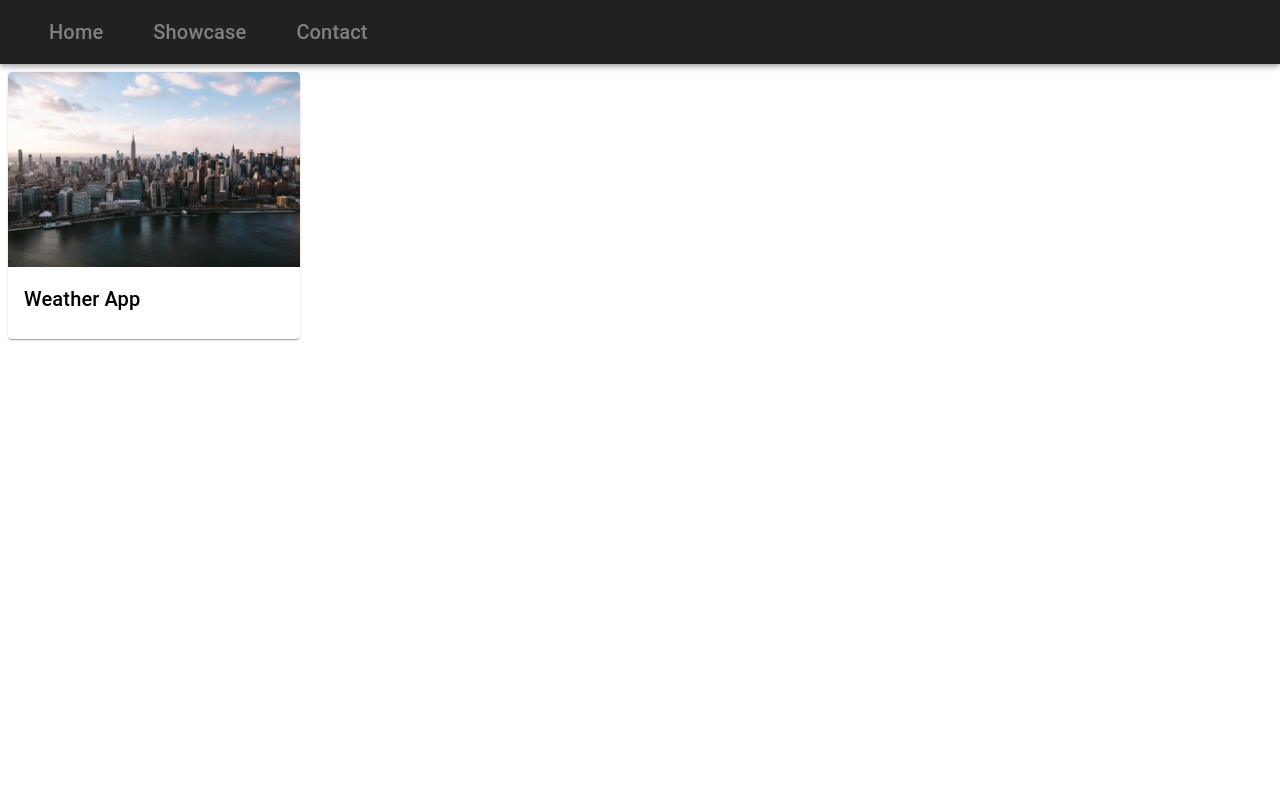
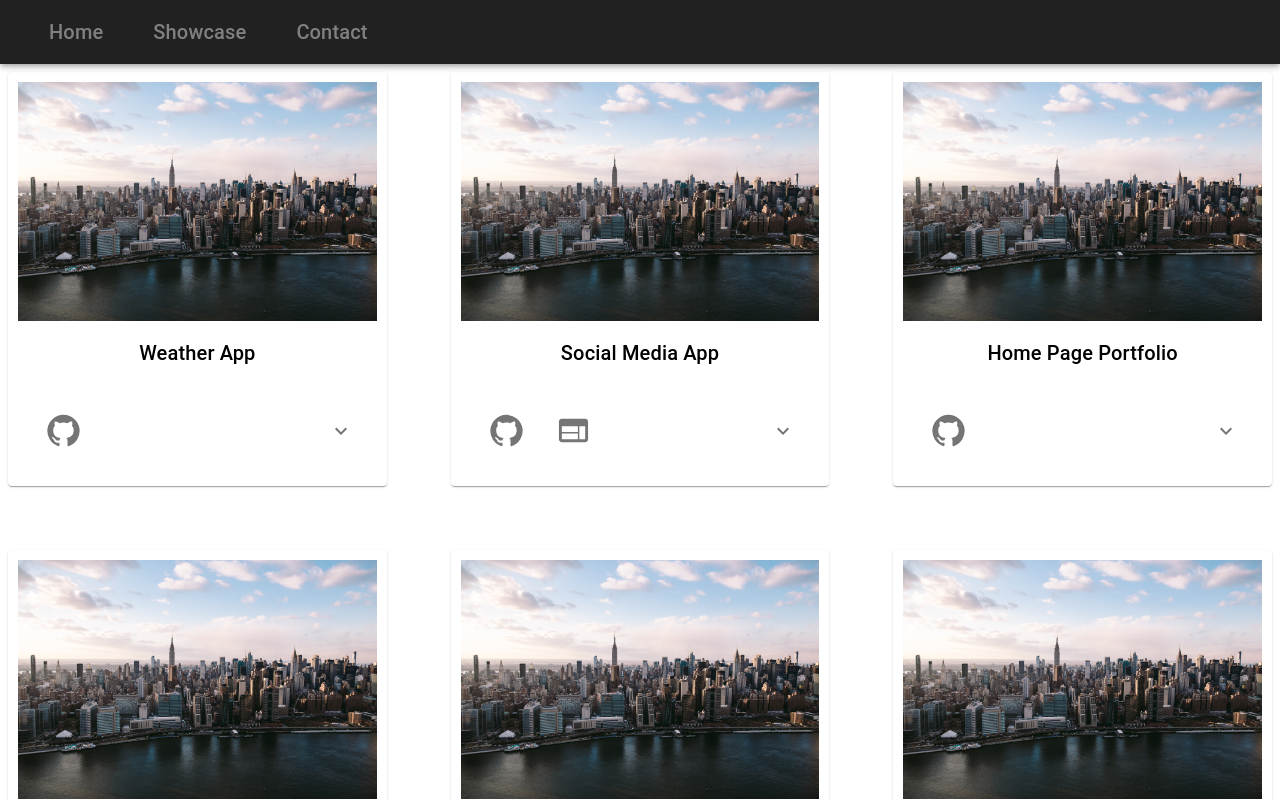
Before and after one commit to genericdude1998/Portfolio-Home-Page, a React app: page /showcase in a window 1280 px wide. Shown: the top 800 px of the page. Built offline with nearby package versions, Linux system fonts and the light colour scheme.

Commit message:
added grid

```diff
--- a/package.json
+++ b/package.json
@@ -12,6 +12,7 @@
   "dependencies": {
     "@emotion/react": "^11.7.1",
     "@emotion/styled": "^11.6.0",
+    "@mui/icons-material": "^5.2.5",
     "@mui/material": "^5.2.7",
     "@types/react": "^17.0.38",
     "@types/react-dom": "^17.0.11",
--- a/src/grid-item/GridItem.tsx
+++ b/src/grid-item/GridItem.tsx
@@ -1,28 +1,72 @@
-import React from "react";
+import React, { useState } from "react";
 
 import Card from "@mui/material/Card";
 import CardContent from "@mui/material/CardContent";
 import Typography from '@mui/material/Typography';
 import Grid from '@mui/material/Grid';
-import { CardMedia } from "@mui/material";
+import { CardActionArea, CardActions, CardMedia, IconButton } from "@mui/material";
+import { CardProps } from "@mui/material";
+import { Collapse } from "@mui/material";
+
+import GitHubIcon from '@mui/icons-material/GitHub';
+import ExpandMoreIcon from '@mui/icons-material/ExpandMore';
+import ExpandLessIcon from '@mui/icons-material/ExpandLess';
+import WebIcon from '@mui/icons-material/Web';
+
+import { styled } from "@mui/system";
 
 interface GridItemProps{
     name: string;
     img: string,
     desc: string,
+    github:string,
+    live?: string,
 }
 
+const StyledCard = styled(Card)<CardProps>(({theme}) => ({
+    padding: '10px',
+}))
+
 function GridItem(props: GridItemProps){
+
+    const [expanded, setExpanded] = React.useState(false);
+
+    const setExpand = () => setExpanded(!expanded);
+
     return(
-        <Grid item xs={12} sm={6} md={3}>
-                <Card>
+        <Grid item xs={12} sm={6} md={4}>
+                <StyledCard>
                     <CardMedia component="img" title="img" image={props.img} />
                     <CardContent>
-                        <Typography variant="h6" color="initial">
+                        <Typography variant="h6" color="initial" textAlign={'center'}>
                             {props.name}
                         </Typography>
                     </CardContent>
-                </Card>
+
+                    <CardActions sx={{justifyContent: "space-between"}}>
+                        <CardActions sx={{justifyContent: "flex-start"}}>
+                            <IconButton href={props.github} size='large' target='_blank' rel="noreferrer noopener">
+                                <GitHubIcon fontSize='large'/>
+                            </IconButton>
+                            {
+                                props.live ?
+                                <IconButton href={props.live} size='large' target='_blank' rel="noreferrer noopener">
+                                    <WebIcon fontSize='large'/>
+                                </IconButton>
+                                : null
+                            }
+                        </CardActions>
+                        <CardActions>
+                            <IconButton onClick={setExpand}>
+                                {expanded ? <ExpandLessIcon /> : <ExpandMoreIcon />}
+                                </IconButton>
+                        </CardActions>
+                    </CardActions>
+
+                    <Collapse in={expanded}>
+                        {props.desc}
+                    </Collapse>
+                </StyledCard>
         </Grid>
         )
 }
--- a/src/projects.ts
+++ b/src/projects.ts
@@ -6,5 +6,42 @@ export const projects = [
         name:'Weather App',
         desc: 'A simple Weather App with TS and third party API',
         img: images.NY,
+        github: 'https://github.com/genericdude1998/Weather-App-Typescript-Portfolio/tree/master',
+    },
+    {
+        id:1,
+        name:'Social Media App',
+        desc: 'A simple Social Media App with Redux and back-end mock with Express.js',
+        img: images.NY,
+        github: 'https://github.com/genericdude1998/Social-Media-App-Portfolio',
+        live: 'https://genericdude1998.github.io/Social-Media-App-Portfolio/',
+    },
+    {
+        id:2,
+        name:'Home Page Portfolio',
+        desc: 'A container for all my portfolio works made with Material UI',
+        img: images.NY,
+        github: 'https://github.com/genericdude1998/Weather-App-Typescript-Portfolio/tree/master',
+    },
+    {
+        id:3,
+        name:'Babel3D',
+        desc: 'An experimental 3D procedural representation of your PC folder structure in 3D rooms',
+        img: images.NY,
+        github: 'https://github.com/genericdude1998/Babel3DFolderExplorer',
+    },
+    {
+        id:4,
+        name:'Radar Contact',
+        desc: 'Air Traffic Control game made with Unity3D',
+        img: images.NY,
+        github: 'https://github.com/genericdude1998/Radar-Approach-Unity',
+    },
+    {
+        id:4,
+        name:'IKEA VR dissertation project',
+        desc: 'A fictional version of an IKEA showroom in VR for my dissertation project',
+        img: images.NY,
+        github: 'https://github.com/genericdude1998/IBDissertationExperiment',
     }
 ]
--- a/src/showcase/showcase.tsx
+++ b/src/showcase/showcase.tsx
@@ -7,12 +7,14 @@ import { projects } from "../projects";
 function Showcase(){
     return(
         <div>
-            <Grid container spacing={4}>
+            <Grid container spacing={8}>
                 {projects.map(proj => (
                     <GridItem
                         name={proj.name}
                         desc={proj.desc}
                         img={proj.img}
+                        github={proj.github}
+                        live={proj.live}
                     />
                     )
                 )}
```
Also changed, not shown: 1 other file (tests, documents, lock files or other folders).
